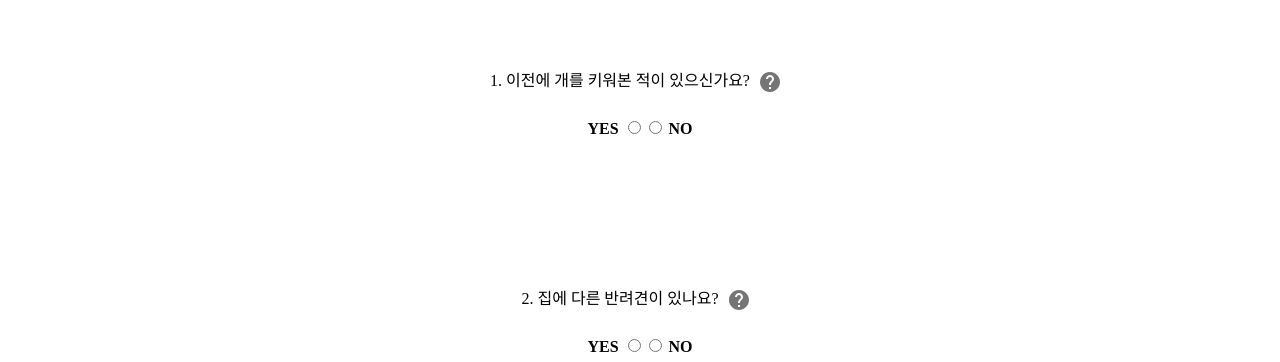
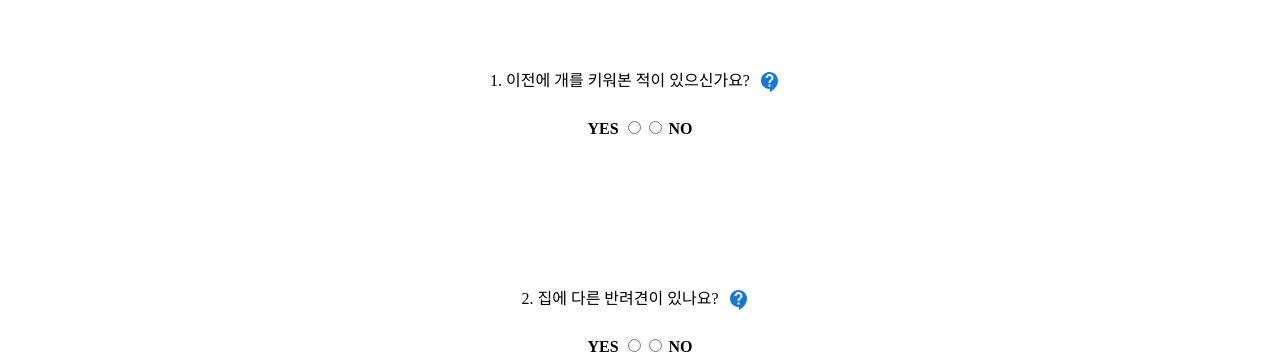
Before and after one commit to z9612/getchu, a React (Create React App) app in the folder frontend/: page /recommend/lifeStyle in a window 1280 px wide. Shown: the part 167-529 px from the top of the page. Built offline with nearby package versions, Linux system fonts and the light colour scheme; the HTML template or start-up script is replaced by a standard one.

Commit message:
Design: 추가 사료 설명 버튼

```diff
--- a/frontend/src/components/HelpIconButton.js
+++ b/frontend/src/components/HelpIconButton.js
@@ -1,6 +1,7 @@
 import { useState } from "react";
 import { IconButton, Popover, Typography } from "@mui/material";
-import HelpIcon from '@mui/icons-material/Help';
+import HelpOutlineIcon from '@mui/icons-material/HelpOutline';
+import ContactSupportIcon from '@mui/icons-material/ContactSupport';
 
 function HelpIconButton({ content }) {
   const [anchorEl, setAnchorEl] = useState(null);
@@ -21,7 +22,7 @@ function HelpIconButton({ content }) {
         variant="contained"
         onClick={handleClick}
       >
-        <HelpIcon />
+        <ContactSupportIcon color="primary"/>
       </IconButton>
 
       <Popover
--- a/frontend/src/pages/estimate/food/FoodDetailPriceItem.js
+++ b/frontend/src/pages/estimate/food/FoodDetailPriceItem.js
@@ -5,6 +5,7 @@ import {
   Typography,
 } from '@mui/material'
 
+import HelpIconButton from '../../../components/HelpIconButton'
 import currency from '../currencyFormatter'
 
 const FoodDetailPriceItem = ({ item, index }) => {
@@ -13,10 +14,11 @@ const FoodDetailPriceItem = ({ item, index }) => {
       <div>
         <img
           src={item.image}
-          alt={item.name}
+          alt={item.comment}
           width="100%"
         />
         <Typography align='center'>
+          <HelpIconButton content={item.comment} />
           {item.name}
         </Typography>
       </div>
```
